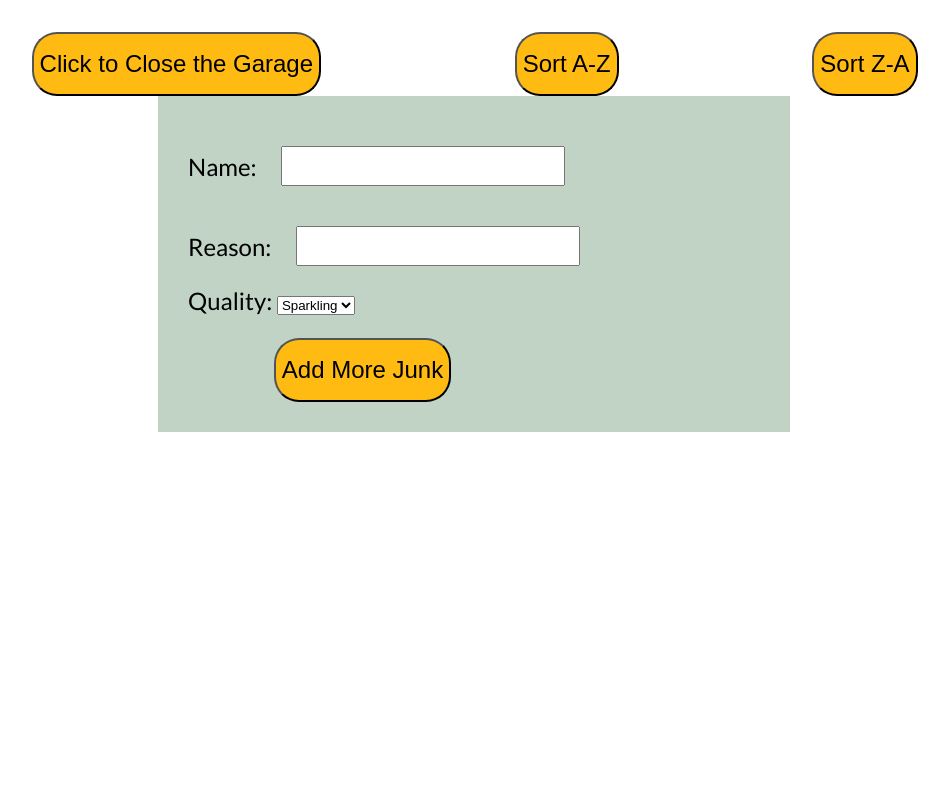
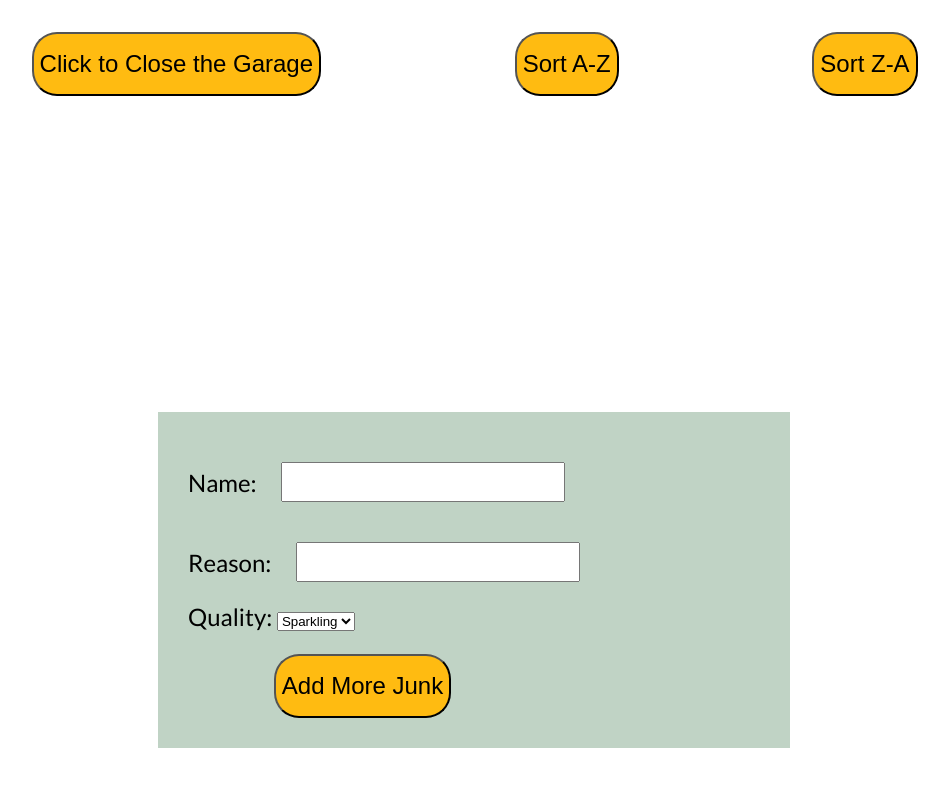
Before and after one commit to apsitos/JerrysGarage, a website: page public/index.html in a window 1280 px wide. Both pictures are taken after a click on the button "Click to Open the Garage". Shown: the part 98-884 px from the top of the page, without its empty margins (166-1115 px from the left). Before the commit the page ends 800 px from the top, so only its background shows below. Drawn offline with nearby package versions, Linux system fonts and the light colour scheme; no server answers; a web font is replaced by a local one.

Commit message:
Adjust margins for heroku

```diff
--- a/public/styles.css
+++ b/public/styles.css
@@ -19,8 +19,7 @@ button {
 form {
   font-family: 'Lato', sans-serif;
   font-size: 24px;
-  margin-left: 25%;
-  margin-right: 25%;
+  margin: 25%;
   padding: 30px;
   background-color: #C0D3C5;
 }
```
